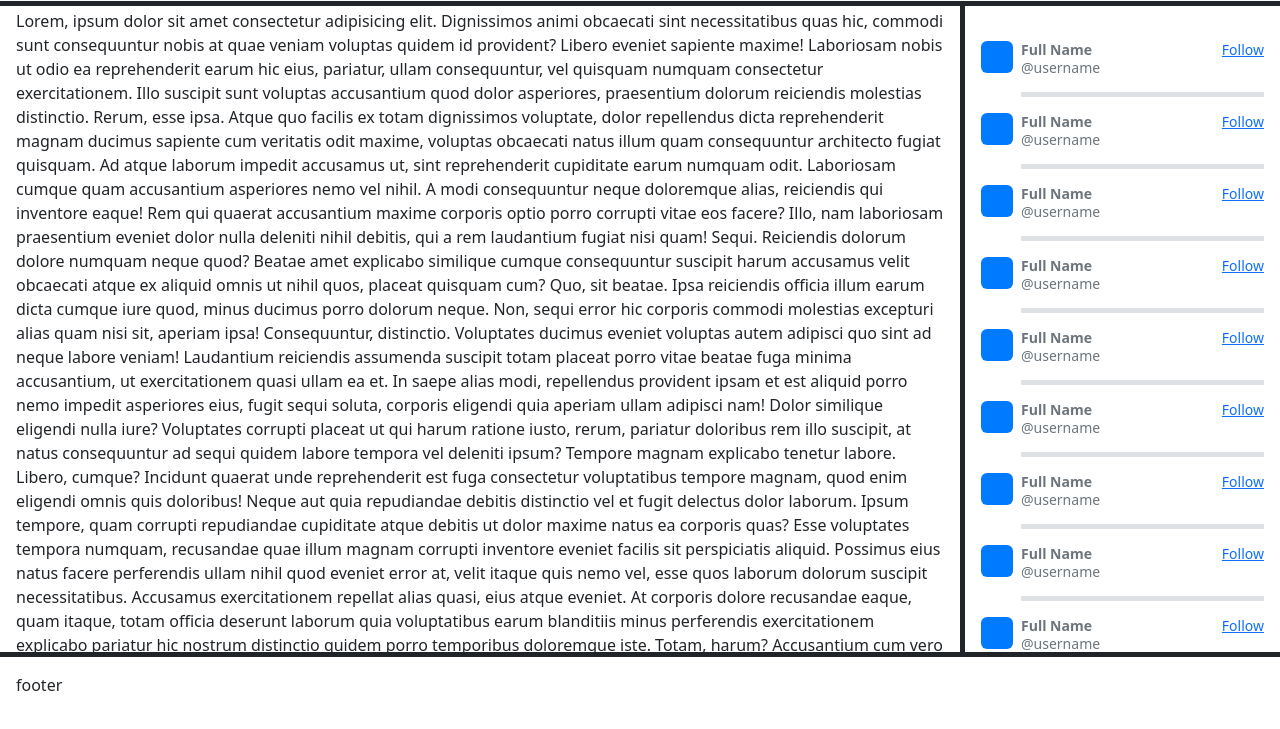
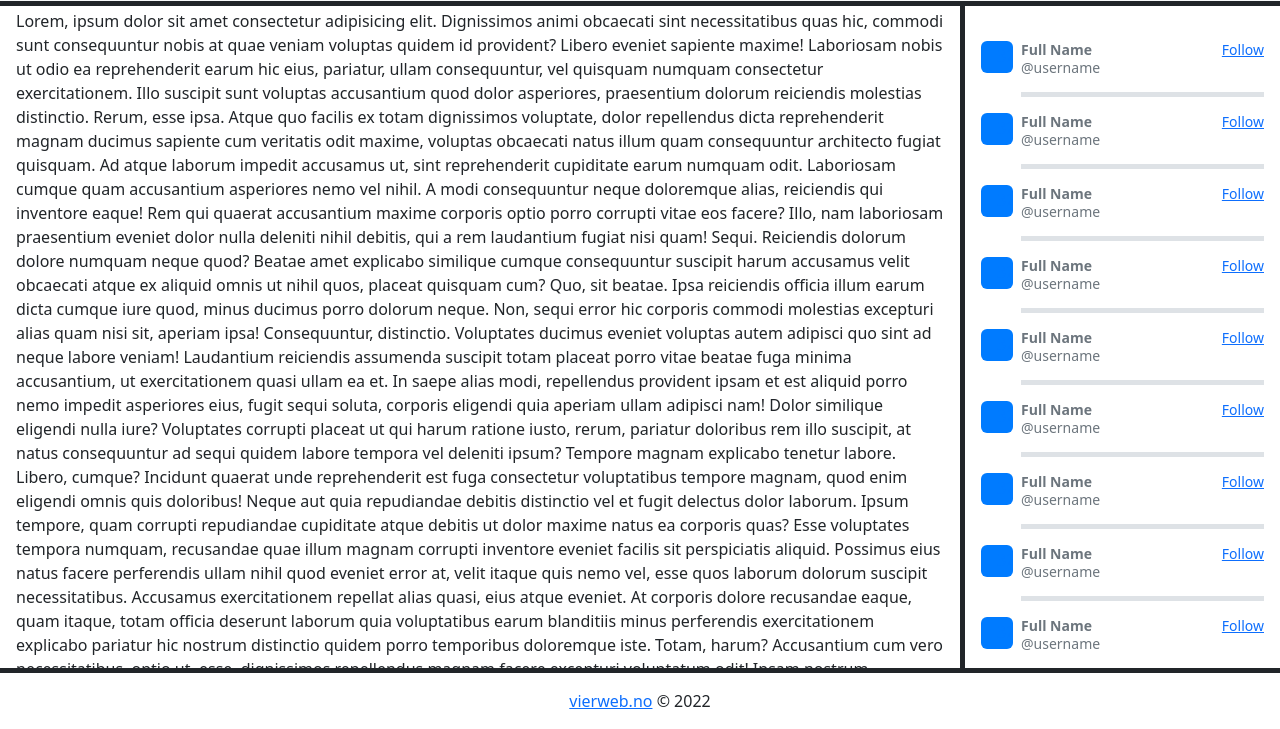
Before and after one commit to donnybrilliant/CSS-Frameworks, a website: page index.html in a window 1280 px wide. Shown: the part 71-800 px from the top of the page. Drawn offline with nearby package versions, Linux system fonts and the light colour scheme; files that its build step writes are made by us from their sources.

Commit message:
Add content to footer

```diff
--- a/index.html
+++ b/index.html
@@ -747,8 +747,10 @@
             </aside>
         </div>
 
-        <footer class="row border-top border-5 border-dark p-3">
-            <p>footer</p>
+        <footer class="container-fluid border-top border-5 border-dark p-3 justify-content-center">
+
+            <div class="text-center"><a href="https://vierweb.no">vierweb.no</a> &copy; 2022</div>
+
         </footer>
 
     </div>
```
